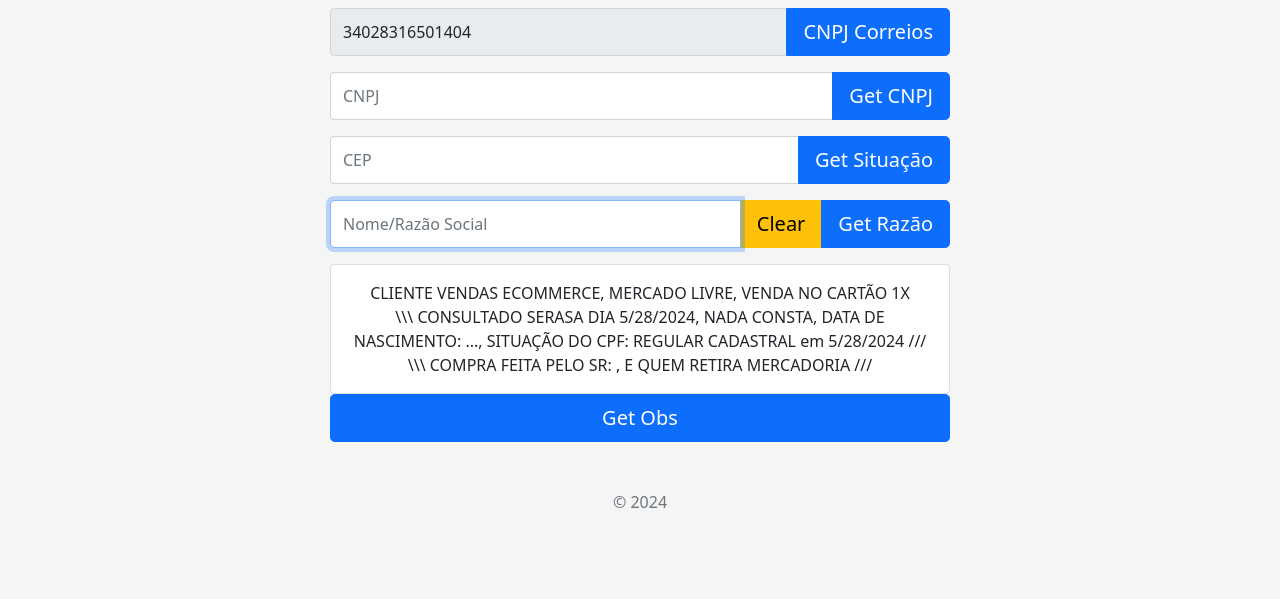
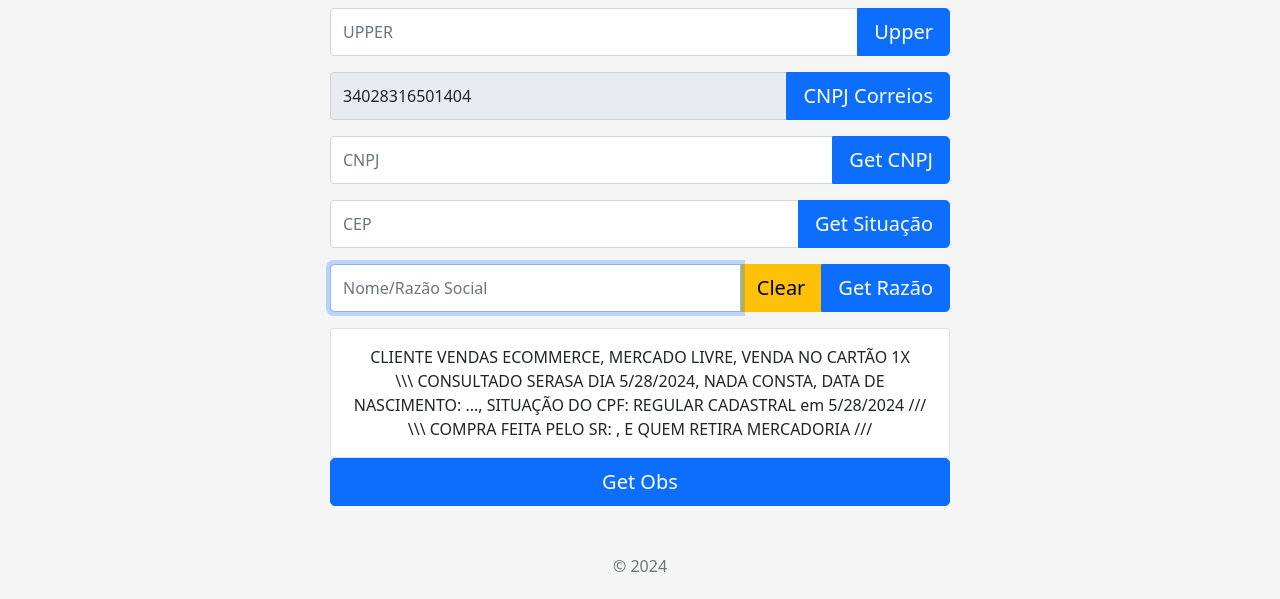
Before and after one commit to rmaycon7/vendas-helps, a website: page index.html in a window 1280 px wide. Shown: the part 318-917 px from the top of the page. Before the commit the page ends 853 px from the top, so only its background shows below. Drawn offline with nearby package versions, Linux system fonts and the light colour scheme.

Commit message:
Otimizações no front

```diff
--- a/index.html
+++ b/index.html
@@ -98,6 +98,13 @@
 				<!-- <label class="w-100 btn btn-lg btn-primary" >Upper Case</label> -->
 				<!-- <h1 class="h3 mb-3 fw-normal">Insira o Texto</h1> -->
 				<!-- <h1 class="h3 mb-3 fw-normal">Insira o Texto</h1> -->
+				<div class="input-group mb-3" onmouseover="upperFocus()">
+					<input id="upper" type="text" class="form-control" placeholder="UPPER" aria-label="UPPER"
+						aria-describedby="basic-addon2" value="" mask="00.000.000/0000-00" />
+					<span class="input-group-text btn btn-lg btn-primary" id="basic-addon2" maxLength="14" mask="99.999.999/9999-99"
+						onclick="upper()">Upper
+					</span>
+				</div>
 				<div class="input-group mb-3">
 					<input type="text" class="form-control" placeholder="Recipient's username" aria-label="Recipient's username"
 						aria-describedby="basic-addon2" value="34028316501404" disabled />
--- a/js/scripts.js
+++ b/js/scripts.js
@@ -432,3 +432,17 @@ const getTextUpper = () =>{
 
 
 uppperText()
+const upperInput = document.getElementById('upper')
+
+const upperFocus = () =>{
+	upperInput.focus()
+}
+upperInput.addEventListener('input', () =>{
+	upperInput.value = upperInput.value.toUpperCase()
+	// console.log(upperInput.value);
+	navigator.clipboard.writeText(upperInput.value)
+})
+const upper = ()=>{
+	upperInput.value = upperInput.value.toUpperCase()
+		navigator.clipboard.writeText(upperInput.value)
+	}
--- a/package.json
+++ b/package.json
@@ -1,6 +1,8 @@
 {
   "dependencies": {
+    "axios": "^1.7.2",
     "express": "^4.19.2",
+    "fuse.js": "^7.0.0",
     "http-proxy-middleware": "^3.0.0"
   }
 }
```
Also changed, not shown: 2 other files.
